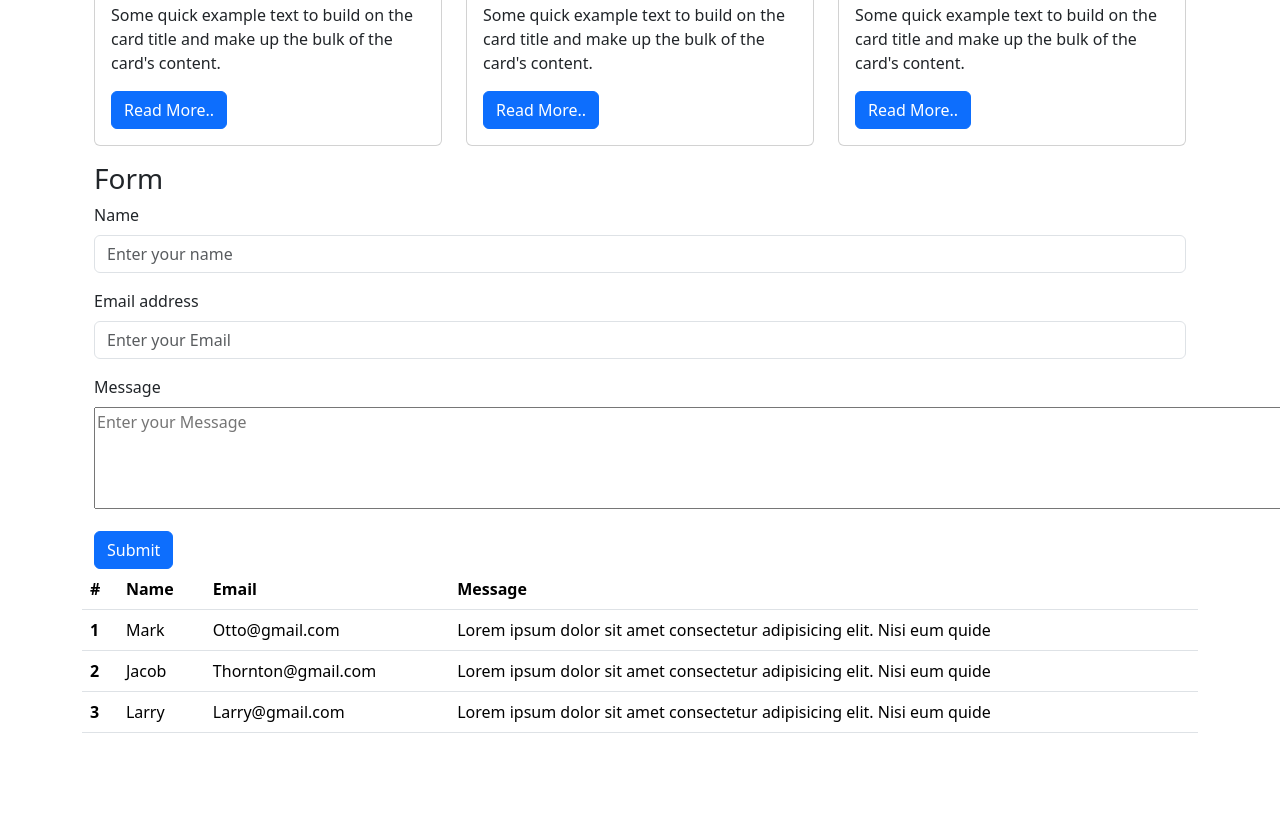
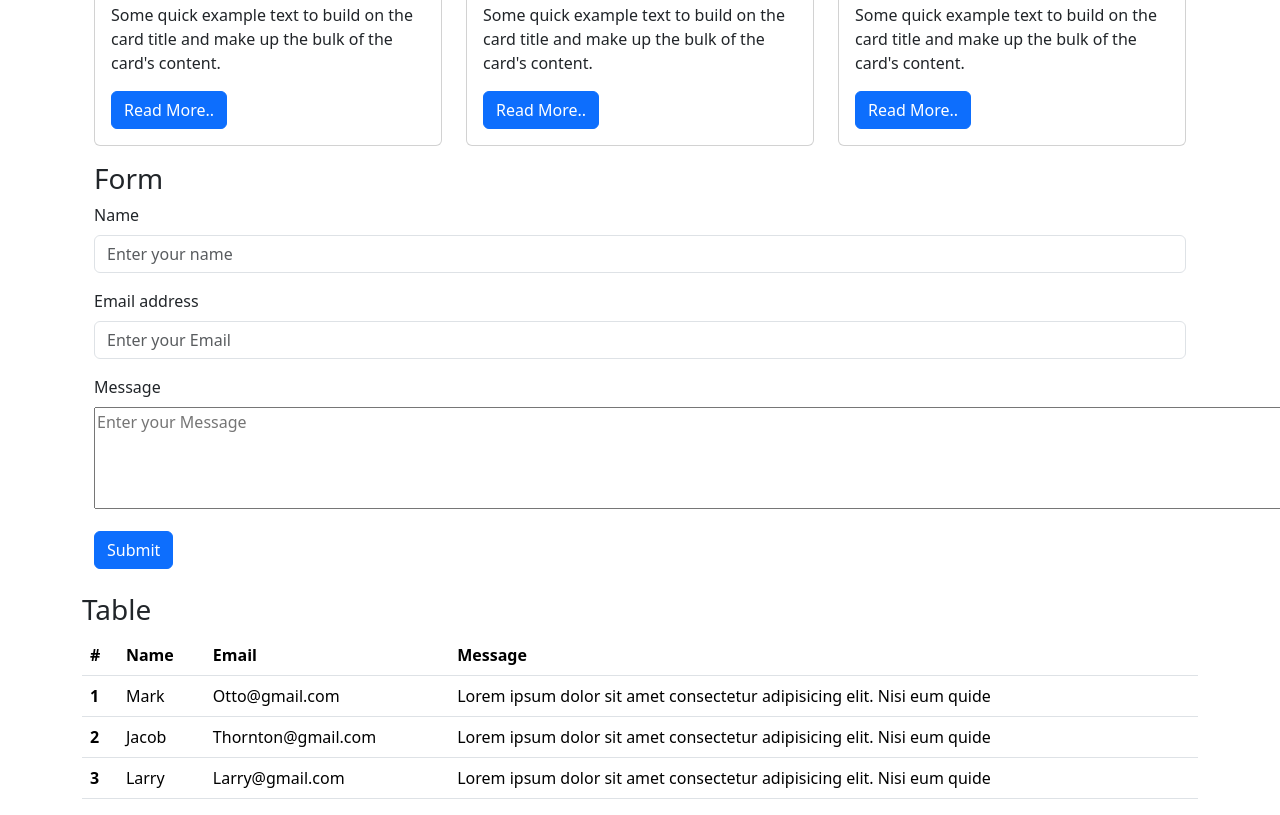
Before and after one commit to AkashShukla4/Bootstrap.github.io, a plain HTML site: page index.html in a window 1280 px wide. Shown: the part 1198-2013 px from the top of the page. Before the commit the page ends 1947 px from the top, so only its background shows below. Drawn offline with nearby package versions, Linux system fonts and the light colour scheme.

Commit message:
Update index.html

```diff
--- a/index.html
+++ b/index.html
@@ -149,9 +149,9 @@
           </div>
 
         <button type="submit" class="btn btn-primary">Submit</button>
-      </form>
+      </form><br>
 </div>
-<div class="conta"><table class="table">
+<div class="conta"><table class="table"><b><h3>Table</h3></b>
     <thead>
       <tr>
         <th scope="col">#</th>
```
